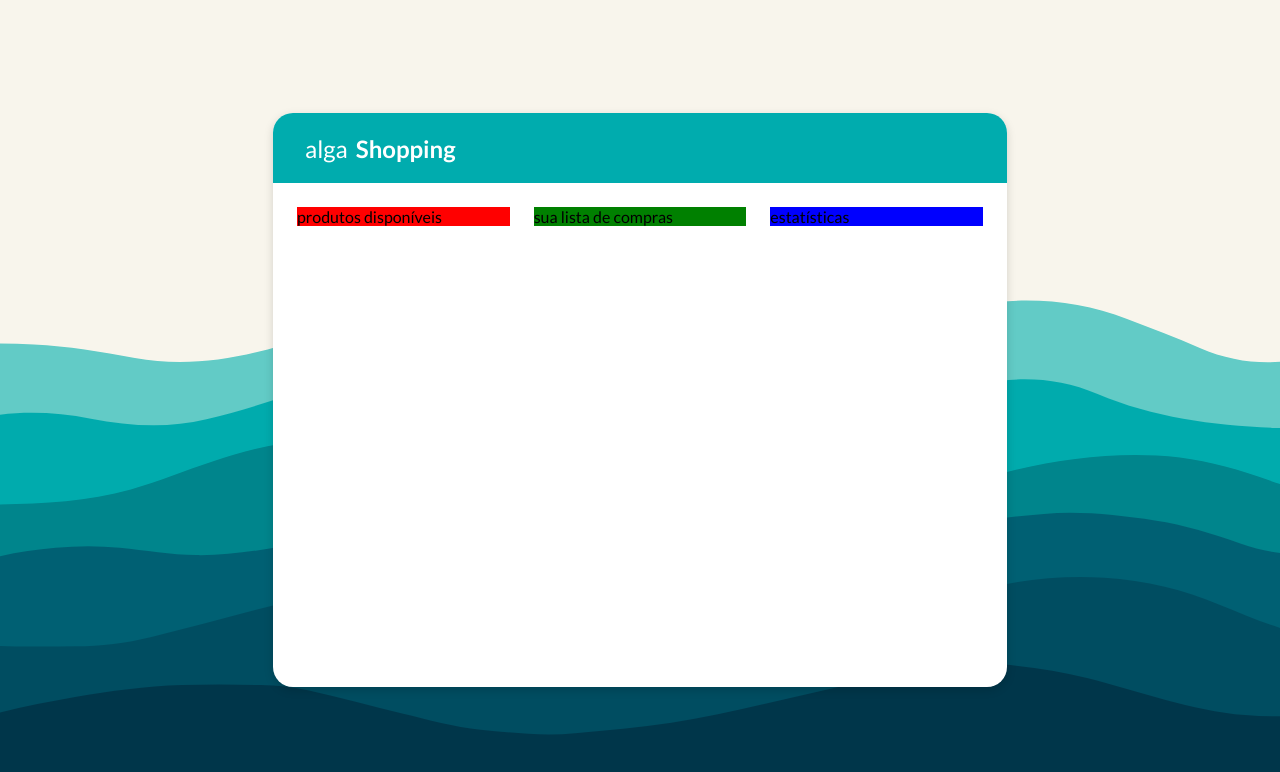
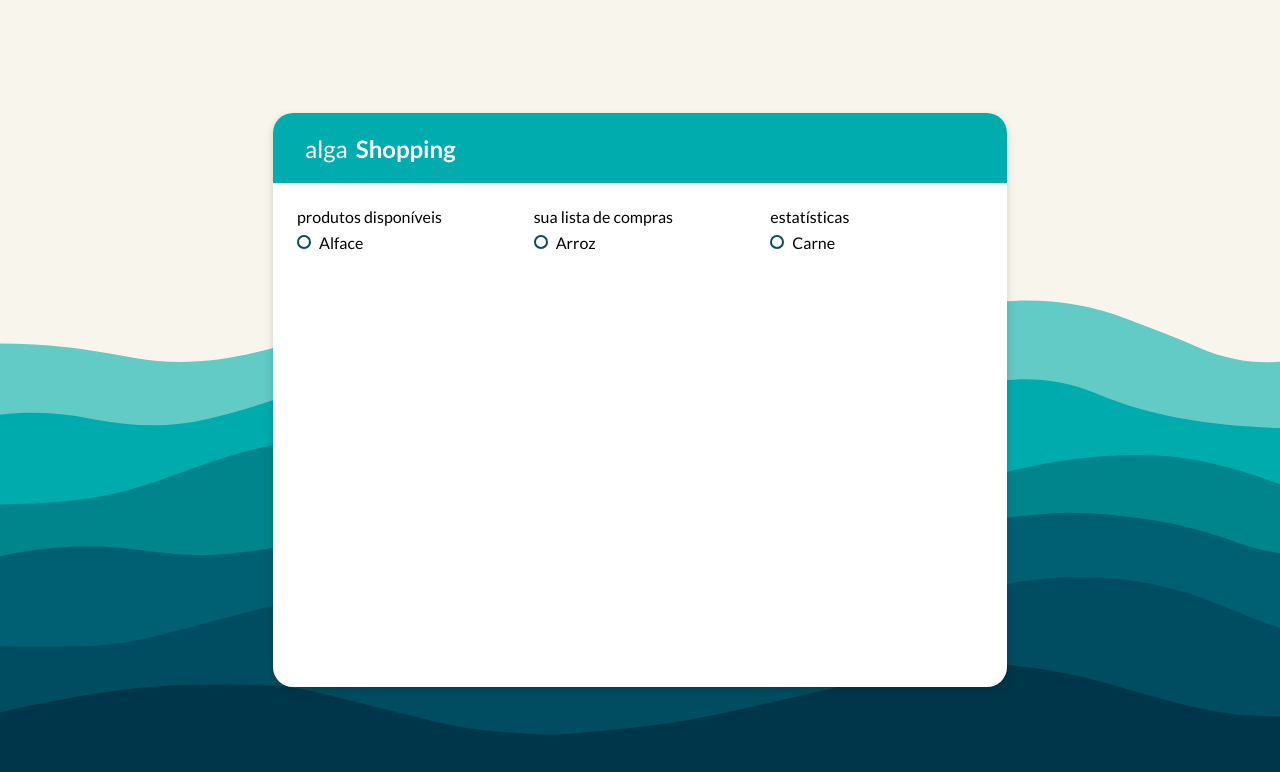
Before and after one commit to AlexSouzaSilvax/desafio-react-algaworks, a React (Create React App) app: page / in a window 1280 px wide. Shown: the top 772 px of the page. Built offline with nearby package versions, Linux system fonts and the light colour scheme.

Commit message:
add checkbox shared component

```diff
--- a/src/components/App/App.jsx
+++ b/src/components/App/App.jsx
@@ -1,17 +1,49 @@
-import React from "react";
+import React, { useState } from "react";
+import Checkbox from "../../shared/Checkbox/Checkbox";
 import AppContainer from "../AppContainer/AppContainer";
 import AppHeader from "../AppHeader";
 import { Container, Wrapper } from "./App.styles";
 
 function App() {
+  const [visibleCheck1, setVisibleCheck1] = useState(false);
+  const [visibleCheck2, setVisibleCheck2] = useState(false);
+  const [visibleCheck3, setVisibleCheck3] = useState(false);
+
   return (
     <Wrapper>
       <Container>
         <AppHeader />
         <AppContainer
-          left={<div style={{backgroundColor: 'red'}}>produtos disponíveis</div>}
-          middle={<div style={{backgroundColor: 'green'}}>sua lista de compras</div>}
-          right={<div style={{backgroundColor: 'blue'}}>estatísticas</div>}
+          left={
+            <div>
+              produtos disponíveis
+              <Checkbox
+                title={"Alface"}
+                value={visibleCheck1}
+                onClick={() => setVisibleCheck1(!visibleCheck1)}
+              />
+            </div>
+          }
+          middle={
+            <div>
+              sua lista de compras
+              <Checkbox
+                title={"Arroz"}
+                value={visibleCheck2}
+                onClick={() => setVisibleCheck2(!visibleCheck2)}
+              />
+            </div>
+          }
+          right={
+            <div>
+              estatísticas
+              <Checkbox
+                title={"Carne"}
+                value={visibleCheck3}
+                onClick={() => setVisibleCheck3(!visibleCheck3)}
+              />
+            </div>
+          }
         />
       </Container>
     </Wrapper>
--- /dev/null
+++ b/src/shared/Checkbox/Checkbox.jsx
@@ -0,0 +1,12 @@
+import React from "react";
+import { Wrapper, Indicator } from "./Checkbox.styles";
+function Checkbox({ value, title, onClick }) {
+  return (
+    <Wrapper onClick={onClick}>
+      <Indicator value={value} />
+      {title}
+    </Wrapper>
+  );
+}
+
+export default Checkbox;
--- /dev/null
+++ b/src/shared/Checkbox/Checkbox.styles.js
@@ -0,0 +1,23 @@
+import styled from "styled-components";
+
+export const Wrapper = styled.div`
+  height: 32px;
+
+  display: flex;
+  align-items: center;
+  cursor: default;
+`;
+
+export const Indicator = styled.div`
+  height: 14px;
+  width: 14px;
+
+  border-radius: 7px;
+
+  //pega props (value) do component
+  ${(props) => (props.value ? "background-color: #004d61;" : "")}
+
+  border: 2px solid #004d61;
+  margin-right: 8px;
+  cursor: pointer;
+`;
--- /dev/null
+++ b/src/shared/Checkbox/index.js
@@ -0,0 +1 @@
+export { default } from "./CheckBox";
```
